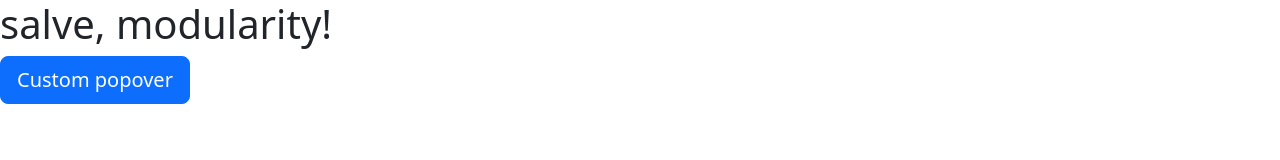
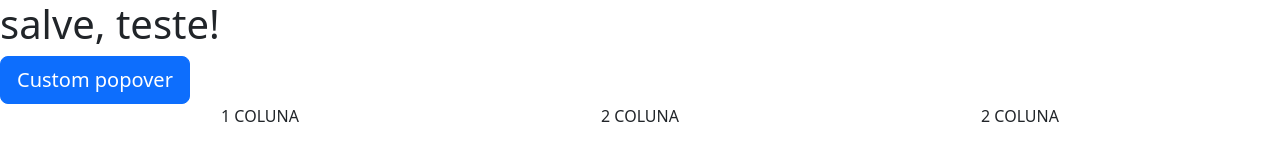
Before and after one commit to gabrielbariviera07/portifolio, a plain HTML site: page <!doctype html>.html in a window 1280 px wide. Drawn offline with nearby package versions, Linux system fonts and the light colour scheme.

Commit message:
Add files via upload

```diff
--- a/<!doctype html>.html
+++ b/<!doctype html>.html
@@ -7,7 +7,7 @@
     <title> salve, modularity!</title>
   </head>
   <body>
-    <h1>salve, modularity!</h1>
+    <h1>salve, teste!</h1>
     <button id="popoverButton" type="button" class="btn btn-primary btn-lg" data-bs-toggle="popover" title="ESM in Browser" data-bs-content="Bang!">Custom popover</button>
 
     <script async src="https://cdn.jsdelivr.net/npm/es-module-shims@1/dist/es-module-shims.min.js" crossorigin="anonymous"></script>
@@ -26,3 +26,16 @@
     </script>
   </body>
 </html>
+<div class="container text-center">
+  <div class="row align-items-start">
+    <div class="col">
+      1 COLUNA
+    </div>
+    <div class="col">
+      2 COLUNA
+    </div>
+    <div class="col">
+      2 COLUNA
+    </div>
+  </div>
+</div>
```
